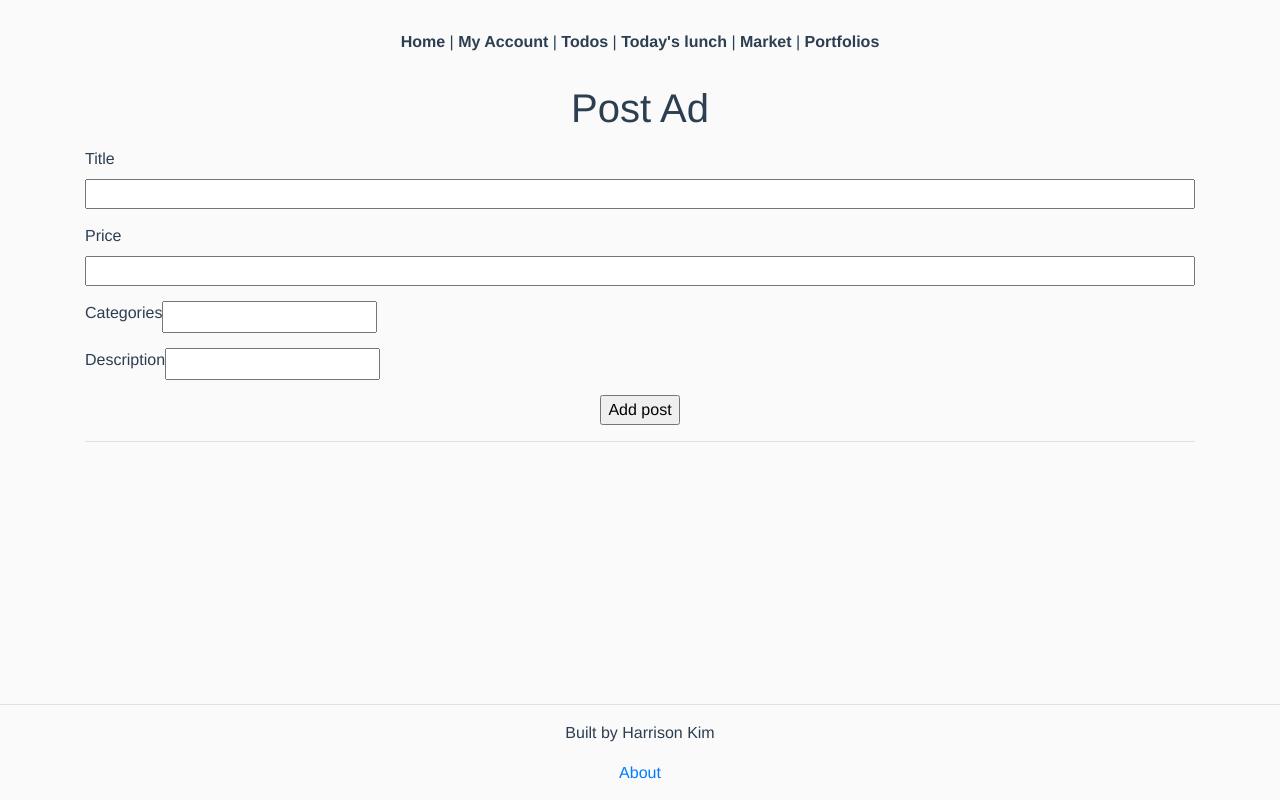
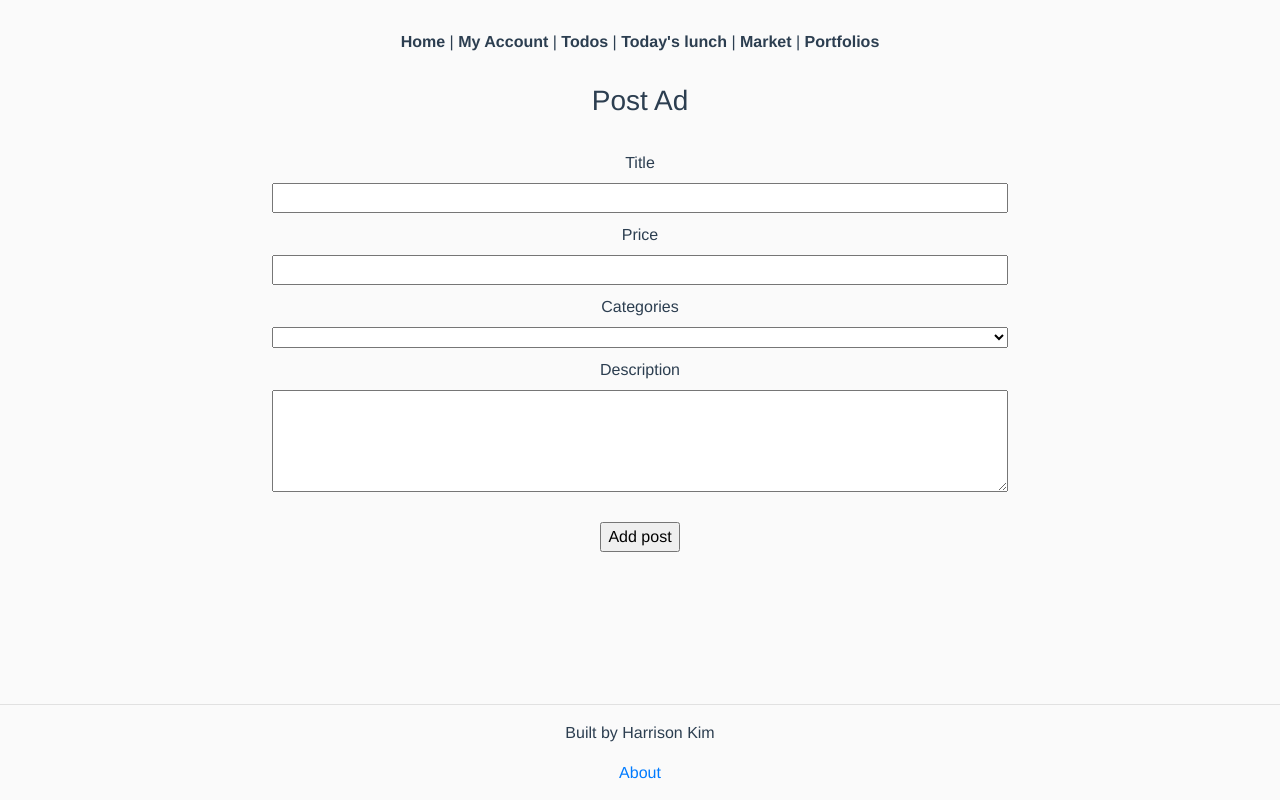
Before and after one commit to hhkimmm9/Dashboard, a Vue app in the folder frontend/: page /post/upload in a window 1280 px wide. Built offline with nearby package versions, Linux system fonts and the light colour scheme; a web font is replaced by a local one.

Commit message:
Fix CSS for post-related components.

```diff
--- a/frontend/src/views/posts/PostCard.vue
+++ b/frontend/src/views/posts/PostCard.vue
@@ -2,7 +2,7 @@
   <div @click="readPostDetail" class="post-card">
     <img src="../../../public/_32357-top-nav-sale-OS.png" alt="temp img" />
 
-    <div class="product-details">
+    <div class="product-detail">
       <h1>{{ postItem.title }}</h1>
       <p>Price: ${{ postItem.price }}</p>
       <p>Category: {{ postItem.category }}</p>
@@ -39,7 +39,7 @@ export default {
   border: 1px solid #ccc;
 }
 
-.product-details {
+.product-detail {
   width: 100%;
   margin: 10px;
   padding: 10px;
--- a/frontend/src/views/posts/PostDetail.vue
+++ b/frontend/src/views/posts/PostDetail.vue
@@ -1,25 +1,17 @@
 <template>
   <div class="container">
-    <!-- image of ths product -->
+    <h3>
+      {{ getPostDetail.title }}
+    </h3>
+    <img src="../../../public/_32357-top-nav-sale-OS.png" alt="temp img" />
 
-    <!-- detail of the product -->
-    <div class="postDetail">
-      <img src="../../../public/_32357-top-nav-sale-OS.png" alt="temp img" />
-      <h1>
-        {{ getPostDetail.title }}
-      </h1>
-      <p>
-        {{ getPostDetail.category }}
-      </p>
-      <p>$ {{ getPostDetail.price }}</p>
-      <p>
-        {{ getPostDetail.description }}
-      </p>
+    <div id="post-detail">
+      <p>Category: {{ getPostDetail.category }}</p>
+      <p>Price: ${{ getPostDetail.price }}</p>
+      <p id="desc-p">Description: {{ getPostDetail.description }}</p>
     </div>
 
-    <!-- go-back button -->
     <div class="button-group">
-      <!-- TODO: this should look like a button -->
       <router-link to="/post">Go back</router-link>
       <button @click="deletePostReq" v-if="poster">Delete Post</button>
     </div>
@@ -31,26 +23,12 @@ import { mapGetters, mapActions } from 'vuex'
 
 export default {
   name: 'PostDetail',
-
   data() {
     return {
       id: this.$route.params.id,
       poster: false,
     }
   },
-
-  methods: {
-    ...mapActions(['fetchPost', 'fetchPostDetail', 'deletePost']),
-
-    deletePostReq(id) {
-      this.deletePost(this.getPostDetail._id)
-
-      this.$router.replace('/post')
-    },
-  },
-
-  computed: mapGetters(['getPostDetail', 'getUserInfo']),
-
   async created() {
     await this.fetchPostDetail(this.$route.params.id)
 
@@ -61,23 +39,36 @@ export default {
       this.poster = true
     }
   },
+  methods: {
+    ...mapActions(['fetchPost', 'fetchPostDetail', 'deletePost']),
+
+    deletePostReq(id) {
+      this.deletePost(this.getPostDetail._id)
+
+      this.$router.replace('/post')
+    },
+  },
+  computed: mapGetters(['getPostDetail', 'getUserInfo']),
 }
 </script>
 
 <style scoped>
-.container {
+.container > img {
+  width: 45%;
+  border: 1px solid #ccc;
+  margin: 15px;
 }
 
-.postDetail {
-}
-
-.postDetail img {
-  width: 200px;
-  border: 1px solid #ccc;
+#post-detail {
+  width: 80%;
+  margin: 10px auto;
 }
 
 .button-group {
+  margin: 40px auto;
+  width: 70%;
   display: flex;
   justify-content: space-around;
+  align-items: center;
 }
 </style>
--- a/frontend/src/views/posts/PostUpload.vue
+++ b/frontend/src/views/posts/PostUpload.vue
@@ -1,39 +1,39 @@
 <template>
   <div class="container">
-    <h1>Post Ad</h1>
+    <h3>Post Ad</h3>
 
     <form @submit="onSubmit">
-      <div class="input-group">
+      <div class="input-field-group">
+        <div class="input-field">
           <label for="post-title">Title</label>
-        <input type="text" id="post-title" v-model="form.title" required />
+          <input v-model="form.title" id="post-title" type="text" required />
         </div>
-      <div class="input-group">
+        <div class="input-field">
           <label for="post-price">Price</label>
-        <input type="text" id="post-price" v-model="form.price" required />
+          <input v-model="form.price" id="post-price" type="text" required />
         </div>
-      <div class="input-group">
+        <div class="input-field">
           <label for="post-category">Categories</label>
-        <!-- TODO: give it options -->
-        <input
-          type="text"
-          id="post-category"
-          v-model="form.categories"
+          <select v-model="form.category">
+            <option disabled value="">Please select one</option>
+            <option>A</option>
+            <option>B</option>
+            <option>C</option>
+          </select>
+        </div>
+        <div class="input-field">
+          <label for="post-desc">Description</label>
+          <textarea
+            v-model="form.description"
+            id="post-desc"
+            rows="4"
             required
           />
         </div>
-      <div class="input-group">
-        <label for="post-desc">Description</label>
-        <input
-          type="text"
-          id="post-desc"
-          v-model="form.description"
-          required
-          row="7"
-        />
       </div>
+
       <input type="submit" value="Add post" />
     </form>
-    <hr />
   </div>
 </template>
 
@@ -41,7 +41,7 @@
 import { mapActions } from 'vuex'
 
 export default {
-  name: 'Upload',
+  name: 'PostUpload',
 
   data() {
     return {
@@ -51,15 +51,6 @@ export default {
         category: null,
         description: '',
       },
-      categories: [
-        { text: 'Category', value: null },
-        'Audio',
-        'Books',
-        'Clothing',
-        'Electronics',
-        'Furniture',
-        'Sporting Goods',
-      ],
     }
   },
 
@@ -81,19 +72,22 @@ export default {
 </script>
 
 <style scoped>
-.fileChoose {
-  margin-bottom: 15px;
+form {
+  padding: 15px;
 }
 
-.input-group {
-  margin: 15px 0;
+.input-field-group {
+  margin: 10px auto;
+  width: 70%;
 }
 
-#post-title {
-  width: 100%;
+.input-field {
+  margin: 10px;
+  display: flex;
+  flex-direction: column;
 }
 
-#post-price {
-  width: 100%;
+form > input {
+  margin: 20px;
 }
 </style>
```
Lines whose indentation alone changed are shown as unchanged.
